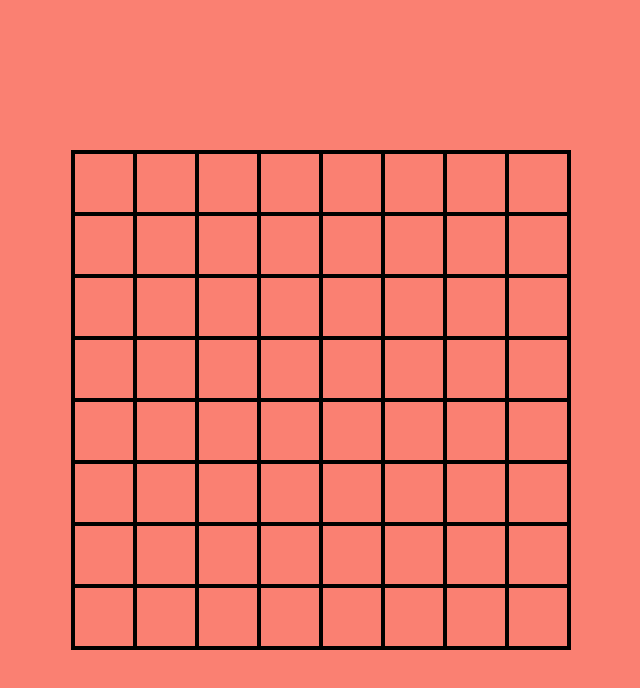
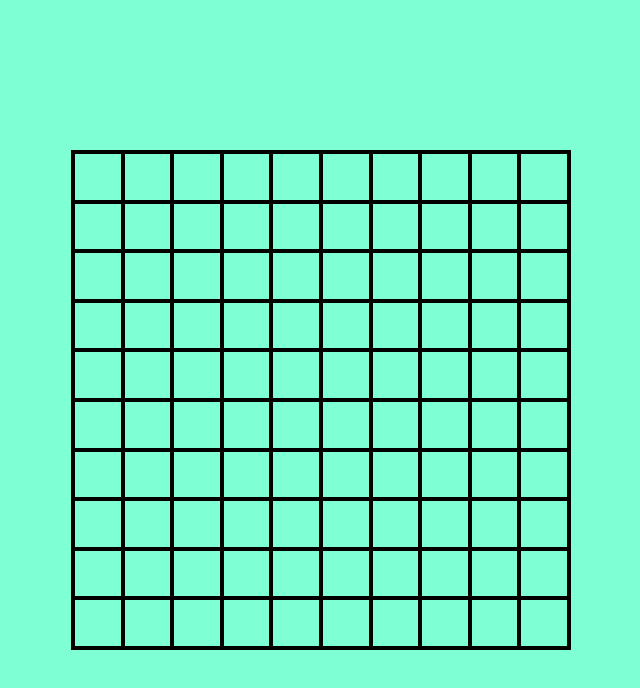
Before and after one commit to palumbolorenzo/js-campominato-grid, a plain HTML site: page index.html in a window 1280 px wide. Shown: the whole page, without its empty margins (319-959 px from the left). Drawn offline with Linux system fonts and the light colour scheme.

Commit message:
provvisorio

```diff
--- a/css/style.css
+++ b/css/style.css
@@ -11,7 +11,7 @@ body {
 .container {
     display: flex;
     height: 100%;
-    background-color: salmon;
+    background-color: #7FFFD4;
 }
 
 .grid {
@@ -25,10 +25,10 @@ body {
 
 .cell {
     border: 2px solid black;
-    height: calc(100% / 8);
-    width: calc(100% / 8);
+    height: calc(100% / 10);
+    width: calc(100% / 10);
 }
 
 .cell.active {
-    background-color: gold;
+    background-color: rgb(13, 135, 197);
 }
--- a/js/script.js
+++ b/js/script.js
@@ -1,7 +1,7 @@
 const eleGrid = document.querySelector('.grid');
 
 
-for (let i = 0; i < 64; i++) {
+for (let i = 0; i < 100; i++) {
   //eleGrid.innerHTML += '<div class="cell" style=""></div>';
 
   const eleCell = document.createElement('div');
```
